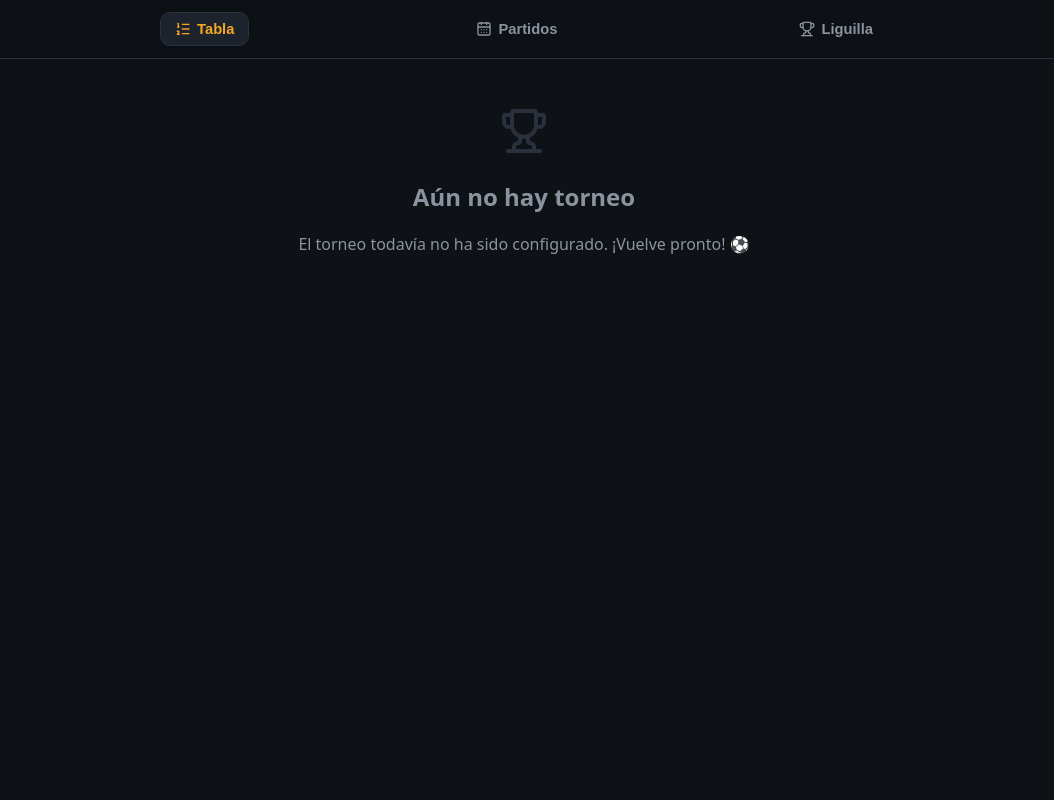
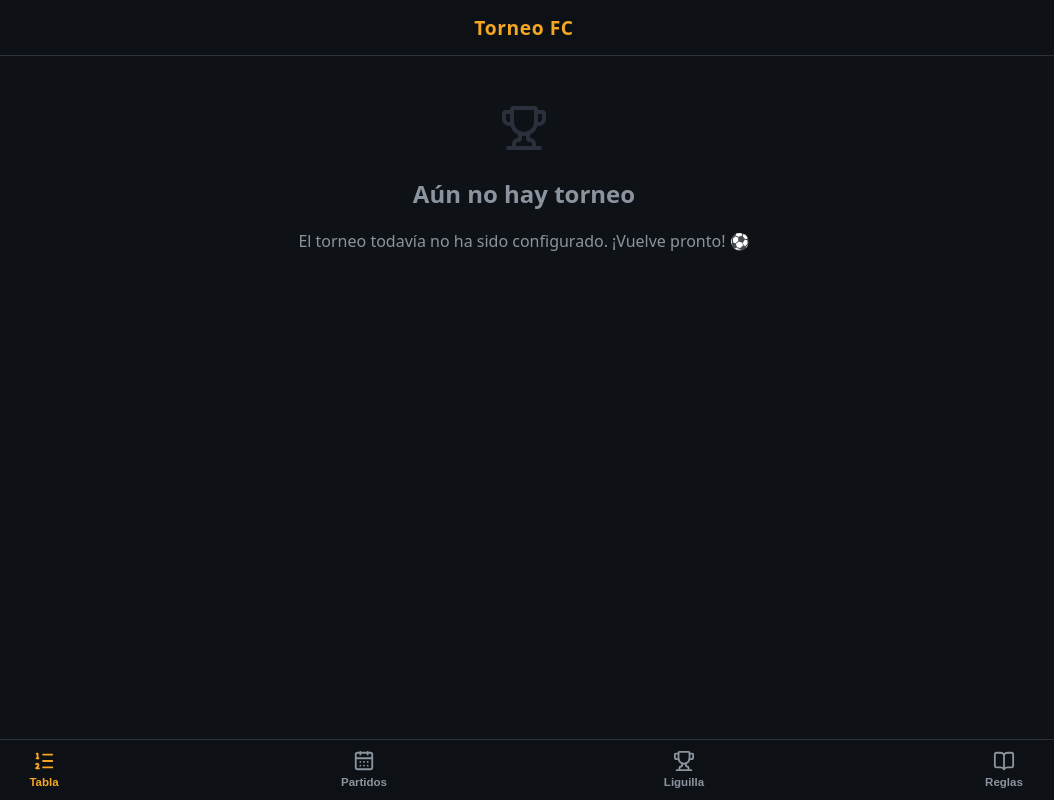
Before and after one commit to antonyto02/torneo-frontend, a React (Vite) app: page / in a window 1280 px wide. Shown: the whole page, without its empty margins (116-1170 px from the left). Built offline with nearby package versions, Linux system fonts and the light colour scheme; no server answers.

Commit message:
top bar + bottom nav + tab Reglas (publico)

```diff
--- a/src/App.tsx
+++ b/src/App.tsx
@@ -1,5 +1,6 @@
 import { useCallback, useEffect, useState } from 'react';
 import {
+  BookOpen,
   CalendarDays,
   ListOrdered,
   LogOut,
@@ -12,10 +13,11 @@ import type { Rule, Tournament } from './types';
 import { Standings } from './views/Standings';
 import { Rounds } from './views/Rounds';
 import { Playoff } from './views/Playoff';
+import { Rules } from './views/Rules';
 import { Setup } from './views/Setup';
 import { AdminLogin } from './views/AdminLogin';
 
-type Tab = 'standings' | 'rounds' | 'playoff' | 'admin';
+type Tab = 'standings' | 'rounds' | 'playoff' | 'rules' | 'admin';
 
 /** Ruteo mínimo basado en la URL, sin librerías. */
 function usePath(): [string, (to: string) => void] {
@@ -60,6 +62,13 @@ export default function App() {
   // El modo admin solo aplica dentro de la ruta /admin
   const adminMode = onAdminRoute && authed;
 
+  // Si la tab actual no corresponde al modo (p. ej. 'admin' sin sesión, o
+  // 'rules' siendo admin), regresa a Tabla.
+  useEffect(() => {
+    if (!adminMode && tab === 'admin') setTab('standings');
+    if (adminMode && tab === 'rules') setTab('admin');
+  }, [adminMode, tab]);
+
   const onLogin = () => {
     setAuthed(true);
     setTab('admin');
@@ -75,7 +84,7 @@ export default function App() {
   if (onAdminRoute && !authed) {
     return (
       <>
-        <Header adminMode={false} />
+        <TopBar adminMode={false} />
         <main className="container">
           <AdminLogin onLogin={onLogin} onCancel={() => navigate('/')} />
         </main>
@@ -83,22 +92,23 @@ export default function App() {
     );
   }
 
-  const tabs: { id: Tab; label: string; icon: LucideIcon }[] = [
+  const tabs: { id: Tab; label: string; icon: LucideIcon }[] = adminMode
+    ? [
         { id: 'standings', label: 'Tabla', icon: ListOrdered },
         { id: 'rounds', label: 'Partidos', icon: CalendarDays },
         { id: 'playoff', label: 'Liguilla', icon: Trophy },
+        { id: 'admin', label: 'Admin', icon: Settings },
+      ]
+    : [
+        { id: 'standings', label: 'Tabla', icon: ListOrdered },
+        { id: 'rounds', label: 'Partidos', icon: CalendarDays },
+        { id: 'playoff', label: 'Liguilla', icon: Trophy },
+        { id: 'rules', label: 'Reglas', icon: BookOpen },
       ];
-  if (adminMode) tabs.push({ id: 'admin', label: 'Admin', icon: Settings });
 
   return (
     <>
-      <Header
-        adminMode={adminMode}
-        tabs={tabs}
-        tab={tab}
-        setTab={setTab}
-        onLogout={onLogout}
-      />
+      <TopBar adminMode={adminMode} onLogout={onLogout} />
 
       <main className="container">
         {!tournament && tab !== 'admin' ? (
@@ -125,6 +135,7 @@ export default function App() {
                 onChange={refresh}
               />
             )}
+            {tab === 'rules' && <Rules tournament={tournament} />}
             {tab === 'admin' && adminMode && (
               <Setup
                 tournament={tournament}
@@ -136,51 +147,56 @@ export default function App() {
           </>
         )}
       </main>
+
+      <BottomNav tabs={tabs} tab={tab} setTab={setTab} />
     </>
   );
 }
 
-function Header({
+function TopBar({
   adminMode,
+  onLogout,
+}: {
+  adminMode: boolean;
+  onLogout?: () => void;
+}) {
+  return (
+    <header className="app-top">
+      <h1>Torneo FC</h1>
+      {adminMode && (
+        <button
+          className="logout-btn-top"
+          onClick={onLogout}
+          title="Salir del modo admin"
+        >
+          <LogOut size={18} />
+        </button>
+      )}
+    </header>
+  );
+}
+
+function BottomNav({
   tabs,
   tab,
   setTab,
-  onLogout,
 }: {
-  adminMode: boolean;
-  tabs?: { id: Tab; label: string; icon: LucideIcon }[];
-  tab?: Tab;
-  setTab?: (t: Tab) => void;
-  onLogout?: () => void;
+  tabs: { id: Tab; label: string; icon: LucideIcon }[];
+  tab: Tab;
+  setTab: (t: Tab) => void;
 }) {
   return (
-    <header className="app-header">
-      <div className="header-inner">
-        {tabs && tabs.length > 0 && (
-          <nav className="tabs">
+    <nav className="bottom-nav">
       {tabs.map((t) => (
         <button
           key={t.id}
           className={tab === t.id ? 'active' : ''}
-                onClick={() => setTab?.(t.id)}
+          onClick={() => setTab(t.id)}
         >
-                <t.icon size={16} />
-                {t.label}
+          <t.icon size={22} />
+          <span>{t.label}</span>
         </button>
       ))}
     </nav>
-        )}
-
-        {adminMode && (
-          <button
-            className="logout-btn"
-            onClick={onLogout}
-            title="Salir del modo admin"
-          >
-            <LogOut size={16} /> Salir
-          </button>
-        )}
-      </div>
-    </header>
   );
 }
--- a/src/index.css
+++ b/src/index.css
@@ -1890,15 +1890,16 @@ tr.wildcard td:first-child {
     display: flex;
     align-items: stretch;
     gap: 0;
-    padding: 16px 4px;
+    padding: 22px 4px 30px;
     margin-top: 8px;
     overflow: hidden;
+    min-height: 520px;
   }
   .bs-col {
     display: flex;
     flex-direction: column;
     flex: 1 1 0;
-    min-width: 92px;
+    min-width: 108px;
   }
   .bs-label {
     text-align: center;
@@ -1906,8 +1907,8 @@ tr.wildcard td:first-child {
     font-weight: 800;
     text-transform: uppercase;
     letter-spacing: 0.7px;
-    font-size: 0.64rem;
-    margin-bottom: 10px;
+    font-size: 0.7rem;
+    margin-bottom: 16px;
   }
   .bs-matches {
     display: flex;
@@ -1920,33 +1921,33 @@ tr.wildcard td:first-child {
     display: flex;
     align-items: center;
     flex: 1 1 0;
-    padding: 6px 14px 6px 0;
+    padding: 10px 18px 10px 0;
   }
   .bs-cell .box {
     width: 100%;
   }
   .bs-cell .brteam {
-    font-size: 0.72rem;
-    padding: 5px 7px;
-    gap: 4px;
+    font-size: 0.82rem;
+    padding: 8px 10px;
+    gap: 6px;
   }
   .bs-cell .brseed {
-    width: 16px;
-    height: 16px;
-    font-size: 0.58rem;
-    border-radius: 5px;
+    width: 19px;
+    height: 19px;
+    font-size: 0.62rem;
+    border-radius: 6px;
   }
   .bs-cell .brname {
-    font-size: 0.74rem;
+    font-size: 0.85rem;
   }
   .bs-cell .brsc-v,
   .bs-cell .brsc {
+    font-size: 0.85rem;
+    min-width: 16px;
+  }
+  .bs-cell .br-ok {
+    padding: 5px;
     font-size: 0.78rem;
-    min-width: 14px;
-  }
-  .bs-cell .br-ok {
-    padding: 4px;
-    font-size: 0.72rem;
   }
   /* ── Conectores estilo bracket ── */
   /* stub a la derecha en cada cell de columnas que no son la final */
@@ -1955,7 +1956,7 @@ tr.wildcard td:first-child {
     position: absolute;
     right: 0;
     top: 50%;
-    width: 14px;
+    width: 18px;
     height: 2px;
     background: var(--border);
   }
@@ -1973,9 +1974,9 @@ tr.wildcard td:first-child {
   .bs-col:not(:first-child) .bs-cell .box::before {
     content: '';
     position: absolute;
-    left: -14px;
+    left: -18px;
     top: 50%;
-    width: 14px;
+    width: 18px;
     height: 2px;
     background: var(--border);
   }
@@ -1988,3 +1989,118 @@ tr.wildcard td:first-child {
     font-size: 1.8rem;
   }
 }
+
+/* ──────────────────────────────────────────────
+   Layout nuevo: top bar (solo título) + bottom nav
+   ────────────────────────────────────────────── */
+.app-top {
+  position: sticky;
+  top: 0;
+  z-index: 10;
+  background: rgba(14, 17, 22, 0.92);
+  backdrop-filter: blur(10px);
+  border-bottom: 1px solid var(--border);
+  padding: 14px 16px;
+  display: flex;
+  align-items: center;
+  justify-content: center;
+}
+.app-top h1 {
+  margin: 0;
+  font-size: 1.2rem;
+  font-weight: 900;
+  color: var(--accent);
+  letter-spacing: 0.6px;
+}
+.logout-btn-top {
+  position: absolute;
+  right: 14px;
+  top: 50%;
+  transform: translateY(-50%);
+  background: transparent;
+  border: none;
+  color: var(--muted);
+  cursor: pointer;
+  padding: 6px;
+  display: inline-flex;
+  align-items: center;
+  transition: color 0.15s;
+}
+.logout-btn-top:hover {
+  color: var(--danger);
+}
+
+.bottom-nav {
+  position: fixed;
+  bottom: 0;
+  left: 0;
+  right: 0;
+  z-index: 10;
+  background: rgba(14, 17, 22, 0.95);
+  backdrop-filter: blur(10px);
+  border-top: 1px solid var(--border);
+  display: flex;
+  padding-bottom: env(safe-area-inset-bottom, 0);
+}
+.bottom-nav button {
+  flex: 1;
+  display: flex;
+  flex-direction: column;
+  align-items: center;
+  gap: 4px;
+  padding: 10px 4px 12px;
+  border: none;
+  background: transparent;
+  color: var(--muted);
+  font-size: 0.72rem;
+  font-weight: 700;
+  cursor: pointer;
+  transition: color 0.15s;
+}
+.bottom-nav button:hover {
+  color: var(--text);
+}
+.bottom-nav button.active,
+.bottom-nav button.active:hover {
+  color: var(--accent);
+}
+
+/* deja aire al fondo para que el contenido no se tape con la nav */
+main.container {
+  padding-bottom: 96px;
+}
+
+/* ── Tarjetas de la vista Reglas (read-only para público) ── */
+.rules-list {
+  display: flex;
+  flex-direction: column;
+  gap: 12px;
+  margin-top: 18px;
+}
+.rule-card {
+  display: flex;
+  align-items: flex-start;
+  gap: 14px;
+  padding: 14px 16px;
+  border-radius: 14px;
+  border: 1px solid var(--border);
+  background: var(--surface);
+}
+.rule-card .rc-emoji {
+  font-size: 2rem;
+  flex: none;
+  line-height: 1;
+}
+.rule-card .rc-text {
+  display: flex;
+  flex-direction: column;
+  gap: 4px;
+  min-width: 0;
+}
+.rule-card .rc-text strong {
+  font-size: 1.05rem;
+}
+.rule-card .rc-text .muted {
+  font-size: 0.88rem;
+  line-height: 1.35;
+}
--- a/src/views/Playoff.tsx
+++ b/src/views/Playoff.tsx
@@ -255,7 +255,6 @@ function BracketView({
             </div>
           );
         })}
-        <div className="bs-trophy">🏆</div>
       </div>
     </>
   );
--- /dev/null
+++ b/src/views/Rules.tsx
@@ -0,0 +1,74 @@
+import { useEffect, useState } from 'react';
+import { api } from '../api';
+import { QUIET_RULE } from '../types';
+import type { Rule, Tournament } from '../types';
+
+export function Rules({ tournament }: { tournament: Tournament | null }) {
+  const [rules, setRules] = useState<Rule[]>([]);
+  const [loaded, setLoaded] = useState(false);
+
+  useEffect(() => {
+    api
+      .getRules()
+      .then(setRules)
+      .catch(() => {})
+      .finally(() => setLoaded(true));
+  }, []);
+
+  if (!loaded) {
+    return (
+      <div className="skel-list">
+        {Array.from({ length: 4 }).map((_, i) => (
+          <div
+            key={i}
+            className="skel skel-box"
+            style={{ height: 92 }}
+          />
+        ))}
+      </div>
+    );
+  }
+
+  const pool = new Set(tournament?.rulePool ?? []);
+  const activeRules = rules.filter((r) => pool.has(r.id));
+  const quietOn = pool.has('QUIET');
+  const nothing = activeRules.length === 0 && !quietOn;
+
+  return (
+    <>
+      <h2 style={{ marginTop: 24 }}>Reglas de la jornada</h2>
+      <p className="muted" style={{ marginTop: 4 }}>
+        Una de estas reglas puede caer en cada jornada (o ninguna, si tranquila
+        está activa).
+      </p>
+
+      <div className="rules-list">
+        {activeRules.map((r) => (
+          <div className="rule-card" key={r.id}>
+            <span className="rc-emoji">{r.emoji}</span>
+            <div className="rc-text">
+              <strong>{r.label}</strong>
+              <span className="muted">{r.description}</span>
+            </div>
+          </div>
+        ))}
+        {quietOn && (
+          <div className="rule-card">
+            <span className="rc-emoji">{QUIET_RULE.emoji}</span>
+            <div className="rc-text">
+              <strong>{QUIET_RULE.label}</strong>
+              <span className="muted">
+                Puede no caer ninguna regla esa jornada.
+              </span>
+            </div>
+          </div>
+        )}
+        {nothing && (
+          <p className="muted">
+            Todavía no hay reglas configuradas en este torneo.
+          </p>
+        )}
+      </div>
+    </>
+  );
+}
```
Lines whose indentation alone changed are shown as unchanged.
